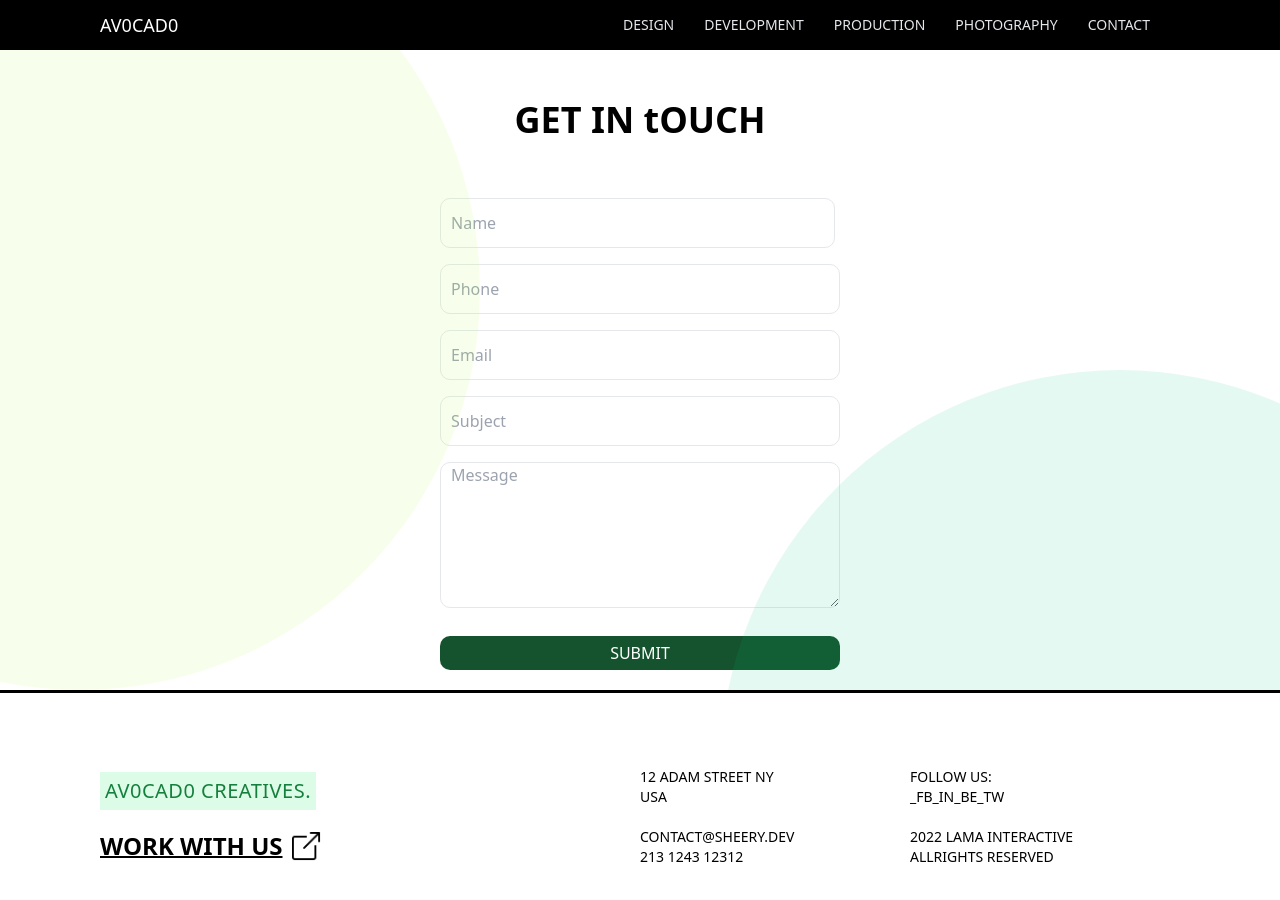
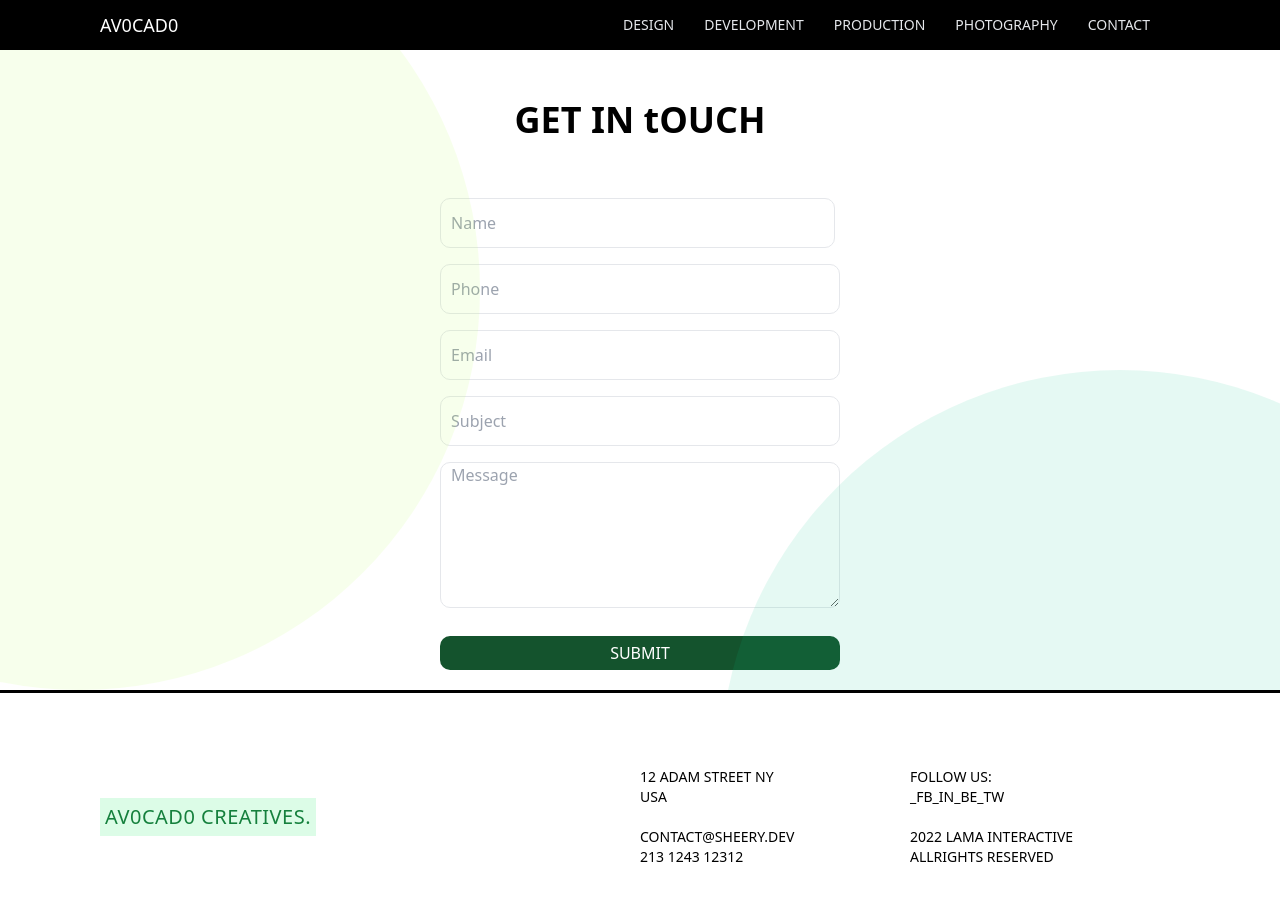
Before and after one commit to Shaghayegh-93/agancy-app, a Next.js app: page /contact in a window 1280 px wide. Shown: the top 900 px of the page. Built offline with nearby package versions, Linux system fonts and the light colour scheme.

Commit message:
remove sample link

```diff
--- a/components/Footer.jsx
+++ b/components/Footer.jsx
@@ -10,7 +10,7 @@ const Footer = () => {
           AV0CAD0 CREATIVES.
         </h2>
         <div>
-          <a className="flex mt-5 cursor-pointer">
+          {/* <a className="flex mt-5 cursor-pointer">
             <p className="underline decoration-2 font-bold text-2xl mr-2">
               WORK WITH US
             </p>
@@ -21,7 +21,7 @@ const Footer = () => {
               height="30px"
               objectFit="contain"
             />
-          </a>
+          </a> */}
         </div>
       </div>
       <div className="flex-1 text-sm mt-8 sm:mt-0">
```
